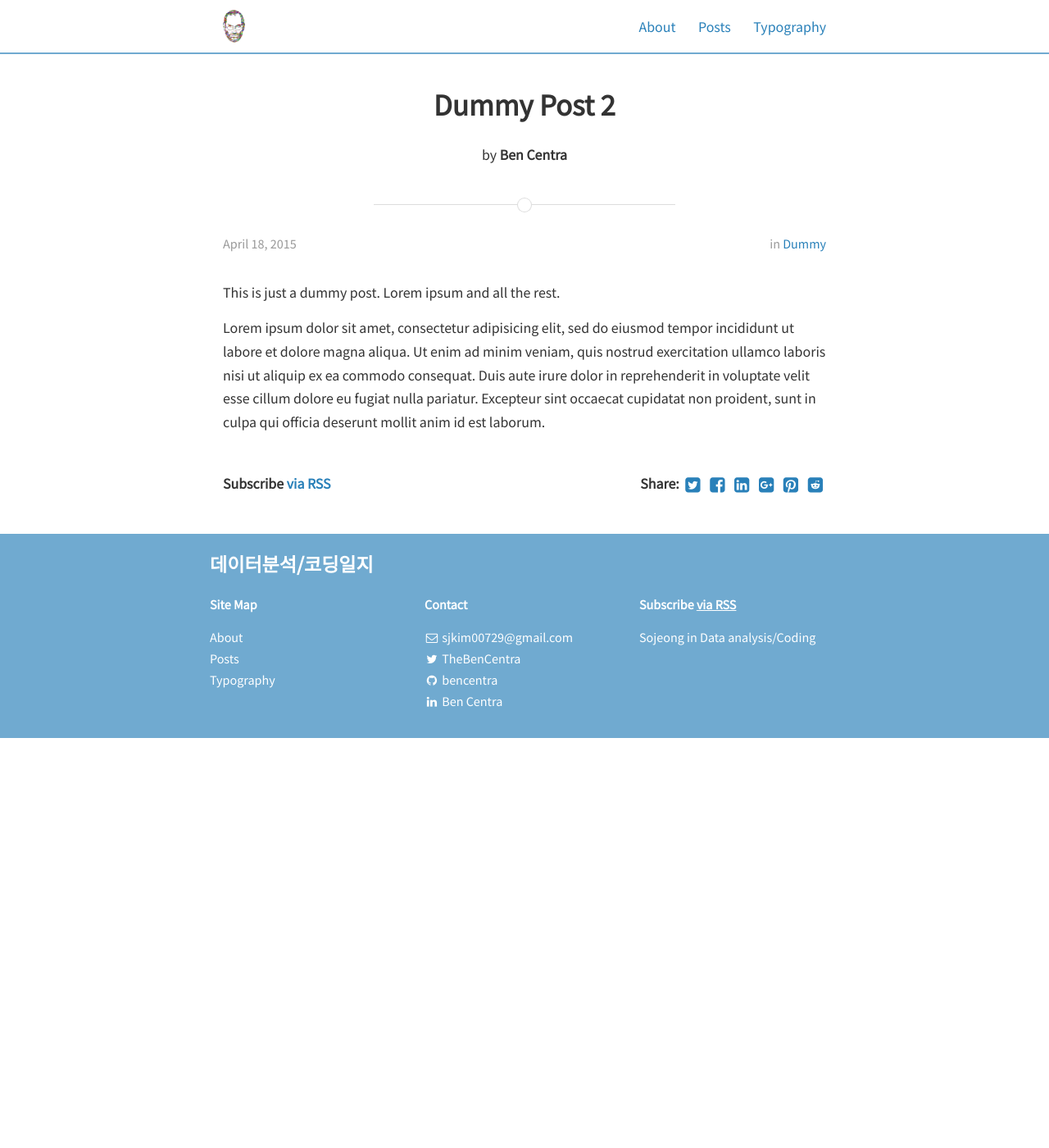
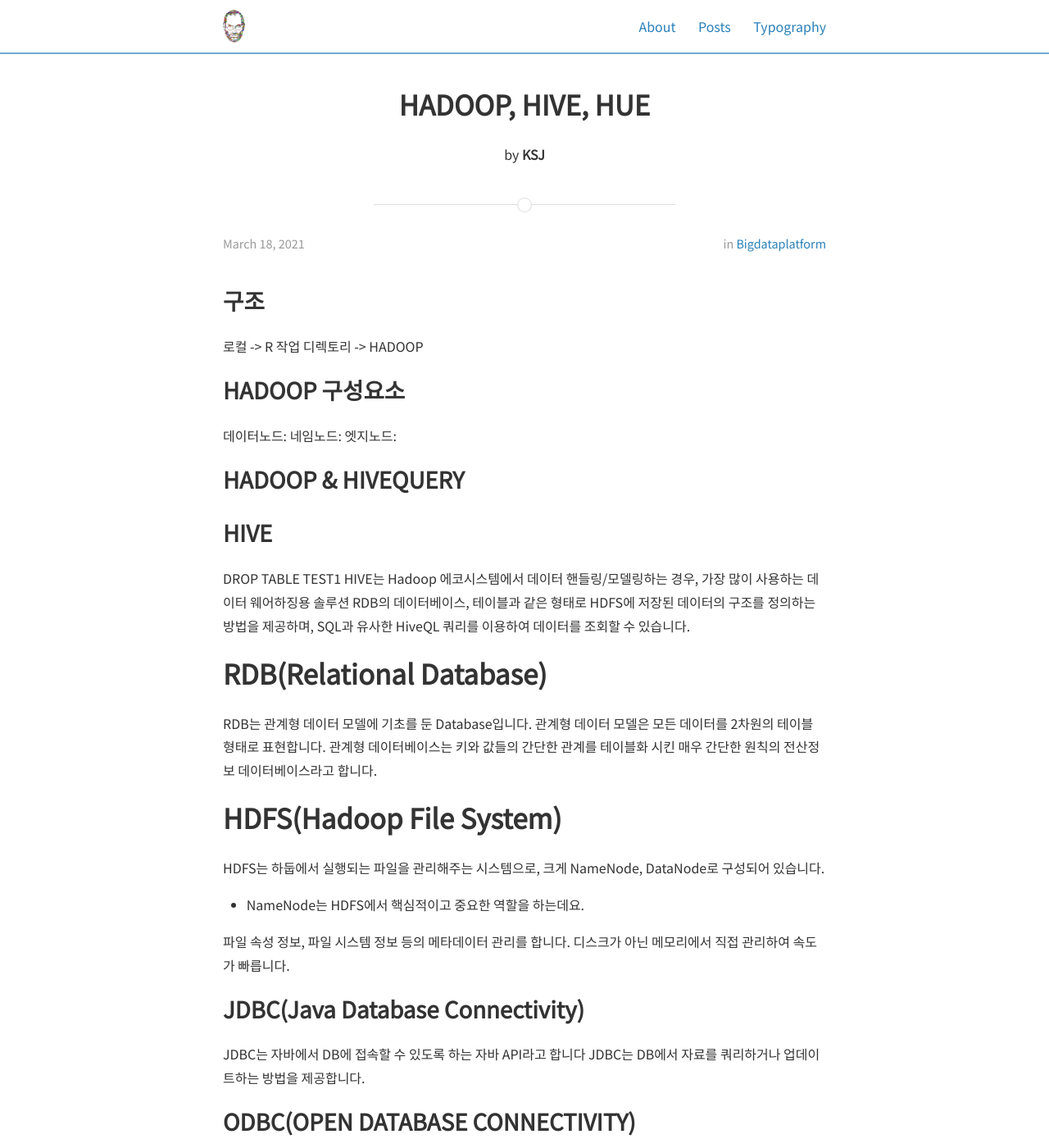
Before and after one commit to sjkim-design/sjkim-design.github.io, a Jekyll site: the page built from _posts/2015-04-18-dummy2.md, in a window 1280 px wide and 1400 px high. Shown: the whole window at 82% size. Built offline with Jekyll 4.4.1, drawn with Linux system fonts in a browser that asks for light colours; nearby versions of some CDN libraries; some web fonts are replaced; some of the changed text lies outside the part shown.

Commit message:
Update 2015-04-18-dummy2.md

```diff
--- a/_posts/2015-04-18-dummy2.md
+++ b/_posts/2015-04-18-dummy2.md
@@ -1,16 +1,54 @@
 ---
 layout: post
-title:  "Dummy Post 2"
-date:   2015-04-18T14:25:52-05:00
-author: Ben Centra
-categories: Dummy
+title:  "HADOOP, HIVE, HUE"
+date:   2021-03-18T14:25:52-05:00
+author: KSJ
+categories: BIGDATAPLATFORM
 ---
+## 구조
+로컬 -> R 작업 디렉토리 -> HADOOP
 
-This is just a dummy post. Lorem ipsum and all the rest.
+## HADOOP 구성요소
+데이터노드:
+네임노드:
+엣지노드:
 
-Lorem ipsum dolor sit amet, consectetur adipisicing elit, sed do eiusmod
-tempor incididunt ut labore et dolore magna aliqua. Ut enim ad minim veniam,
-quis nostrud exercitation ullamco laboris nisi ut aliquip ex ea commodo
-consequat. Duis aute irure dolor in reprehenderit in voluptate velit esse
-cillum dolore eu fugiat nulla pariatur. Excepteur sint occaecat cupidatat non
-proident, sunt in culpa qui officia deserunt mollit anim id est laborum.
+## HADOOP & HIVEQUERY
+
+
+## HIVE
+DROP TABLE TEST1
+HIVE는 Hadoop 에코시스템에서 데이터 핸들링/모델링하는 경우, 가장 많이 사용하는 데이터 웨어하징용 솔루션
+RDB의 데이터베이스, 테이블과 같은 형태로 HDFS에 저장된 데이터의 구조를 정의하는 방법을 제공하며,
+SQL과 유사한 HiveQL 쿼리를 이용하여 데이터를 조회할 수 있습니다.
+
+
+# RDB(Relational Database)
+ RDB는 관계형 데이터 모델에 기초를 둔 Database입니다.
+ 관계형 데이터 모델은 모든 데이터를 2차원의 테이블 형태로 표현합니다.
+ 관계형 데이터베이스는 키와 값들의 간단한 관계를 테이블화 시킨 매우 간단한 원칙의 전산정보 데이터베이스라고 합니다.
+
+# HDFS(Hadoop File System)
+HDFS는 하둡에서 실행되는 파일을 관리해주는 시스템으로, 크게 NameNode, DataNode로 구성되어 있습니다.
+
+- NameNode는 HDFS에서 핵심적이고 중요한 역할을 하는데요.
+
+파일 속성 정보, 파일 시스템 정보 등의 메타데이터 관리를 합니다.
+디스크가 아닌 메모리에서 직접 관리하여 속도가 빠릅니다.
+
+## JDBC(Java Database Connectivity)
+JDBC는 자바에서 DB에 접속할 수 있도록 하는 자바 API라고 합니다
+JDBC는 DB에서 자료를 쿼리하거나 업데이트하는 방법을 제공합니다.
+
+## ODBC(OPEN DATABASE CONNECTIVITY)
+ODBC는 표준 개방형 응용 프로그램 인터페이스입니다.
+MS에서 만든 DB에 접근하기 위한 소프트웨어 표준 규격입니다.
+ODBC를 사용하면 여러 종류의 DB에 접근할 수 있습니다.
+
+## R
+- dbGetquery
+- TABLE 생성시 FORMAT지정 필수
+
+
+# HUE
+Hadoop 에코시스템을 통합하여 보여주는 솔루션
```
